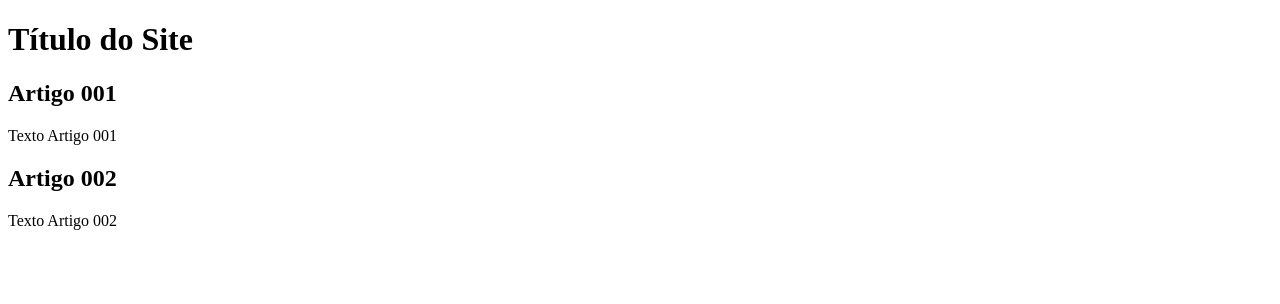
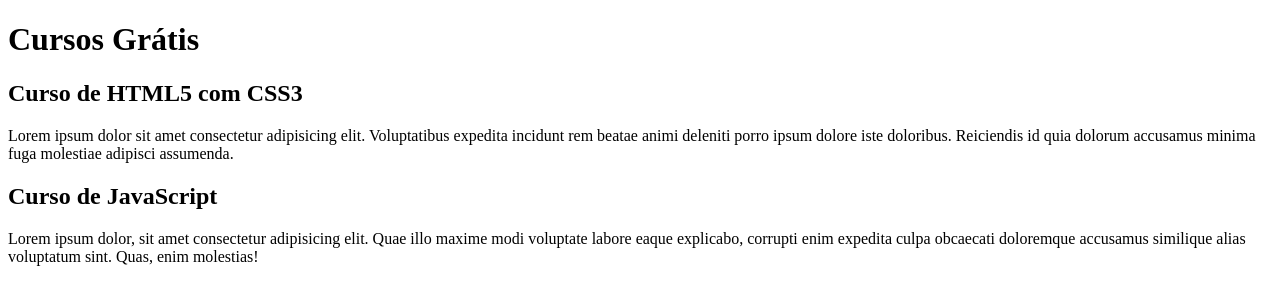
Before and after one commit to Luc033/projeto-site, a plain HTML site: page index.html in a window 1280 px wide. Drawn offline with Linux system fonts and the light colour scheme.

Commit message:
comecei a escrever conteudo

```diff
--- a/index.html
+++ b/index.html
@@ -9,14 +9,14 @@
 <body>
     <main>
         <header>
-            <h1>Título do Site</h1>
+            <h1>Cursos Grátis</h1>
             <article>
-                <h2>Artigo 001</h2>
-                <p>Texto Artigo 001</p>
+                <h2>Curso de HTML5 com CSS3</h2>
+                <p>Lorem ipsum dolor sit amet consectetur adipisicing elit. Voluptatibus expedita incidunt rem beatae animi deleniti porro ipsum dolore iste doloribus. Reiciendis id quia dolorum accusamus minima fuga molestiae adipisci assumenda.</p>
             </article>
             <article>
-                <h2>Artigo 002</h2>
-                <p>Texto Artigo 002</p>
+                <h2>Curso de JavaScript</h2>
+                <p>Lorem ipsum dolor, sit amet consectetur adipisicing elit. Quae illo maxime modi voluptate labore eaque explicabo, corrupti enim expedita culpa obcaecati doloremque accusamus similique alias voluptatum sint. Quas, enim molestias!</p>
             </article>
         </header>
     </main>
```
